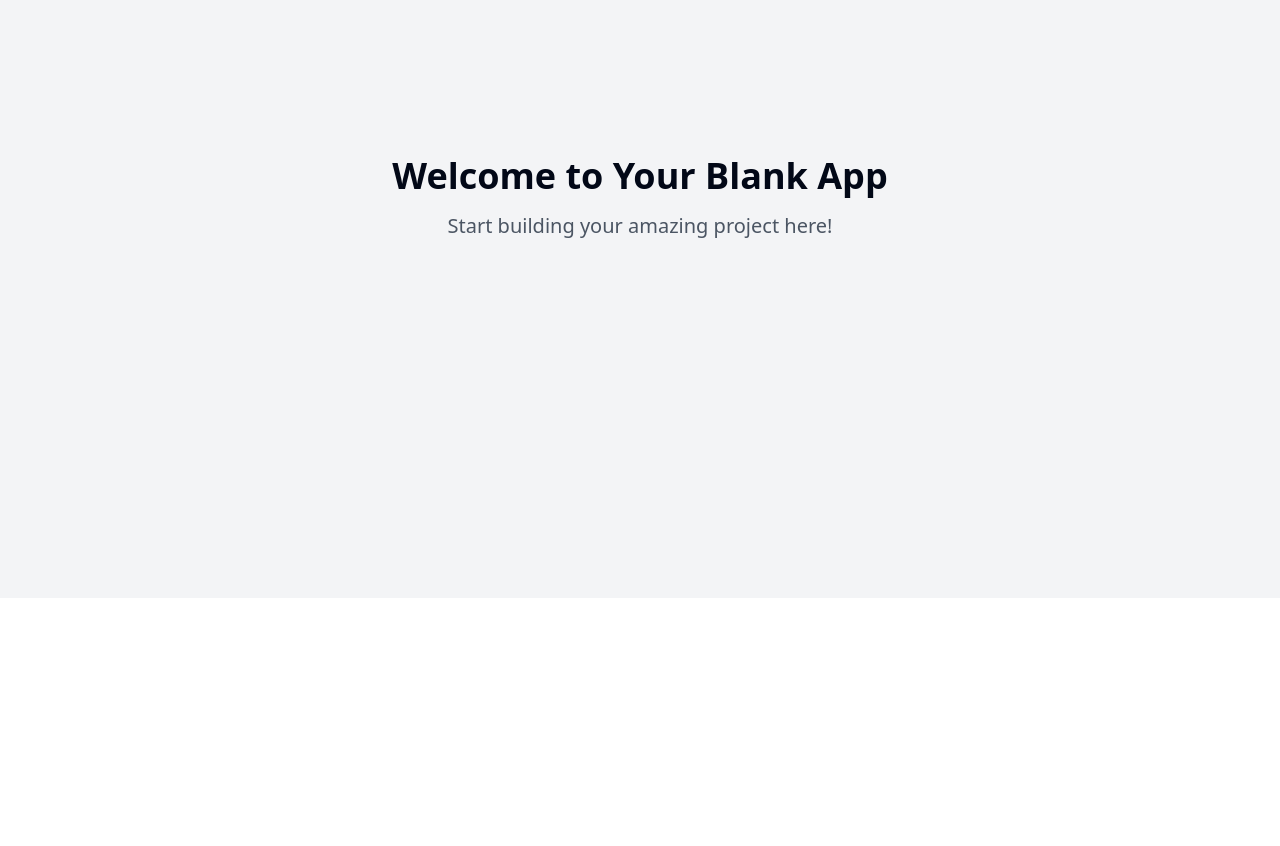
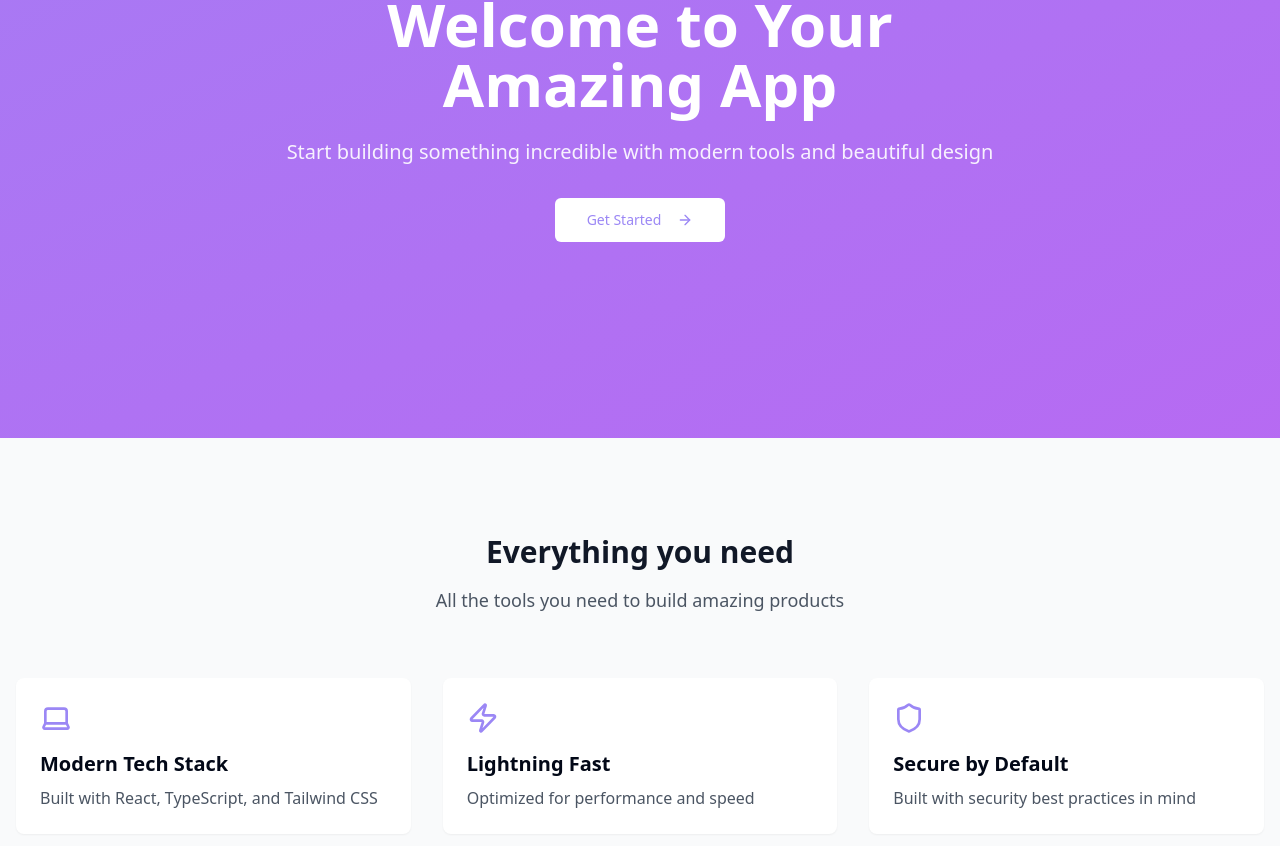
Before and after one commit to ihebchebbi1998tn4587/lively-react-spark, a React (Vite) app: page / in a window 1280 px wide. Shown: the part 202-1048 px from the top of the page. Before the commit the page ends 800 px from the top, so only its background shows below. Built offline with nearby package versions, Linux system fonts and the light colour scheme.

Commit message:
Start React application setup
Initialized the project for a React application, including necessary configurations and dependencies.
[skip gpt_engineer]

```diff
--- /dev/null
+++ b/src/components/Features.tsx
@@ -0,0 +1,50 @@
+import { Laptop, Shield, Zap } from "lucide-react";
+
+const features = [
+  {
+    icon: <Laptop className="h-8 w-8" />,
+    title: "Modern Tech Stack",
+    description: "Built with React, TypeScript, and Tailwind CSS",
+  },
+  {
+    icon: <Zap className="h-8 w-8" />,
+    title: "Lightning Fast",
+    description: "Optimized for performance and speed",
+  },
+  {
+    icon: <Shield className="h-8 w-8" />,
+    title: "Secure by Default",
+    description: "Built with security best practices in mind",
+  },
+];
+
+const Features = () => {
+  return (
+    <div className="py-24 bg-gray-50">
+      <div className="max-w-7xl mx-auto px-4">
+        <div className="text-center mb-16">
+          <h2 className="text-3xl font-bold text-gray-900 mb-4">
+            Everything you need
+          </h2>
+          <p className="text-lg text-gray-600">
+            All the tools you need to build amazing products
+          </p>
+        </div>
+        <div className="grid grid-cols-1 md:grid-cols-3 gap-8">
+          {features.map((feature, index) => (
+            <div
+              key={index}
+              className="p-6 bg-white rounded-lg shadow-sm hover:shadow-md transition-shadow duration-300"
+            >
+              <div className="text-primary mb-4">{feature.icon}</div>
+              <h3 className="text-xl font-semibold mb-2">{feature.title}</h3>
+              <p className="text-gray-600">{feature.description}</p>
+            </div>
+          ))}
+        </div>
+      </div>
+    </div>
+  );
+};
+
+export default Features;
--- /dev/null
+++ b/src/components/Hero.tsx
@@ -0,0 +1,26 @@
+import { ArrowRight } from "lucide-react";
+import { Button } from "./ui/button";
+
+const Hero = () => {
+  return (
+    <div className="min-h-[80vh] flex items-center justify-center bg-gradient-to-br from-primary to-secondary animate-gradient-y">
+      <div className="max-w-3xl mx-auto text-center px-4">
+        <h1 className="text-4xl md:text-6xl font-bold text-white mb-6">
+          Welcome to Your Amazing App
+        </h1>
+        <p className="text-lg md:text-xl text-white/90 mb-8">
+          Start building something incredible with modern tools and beautiful design
+        </p>
+        <Button
+          className="bg-white text-primary hover:bg-white/90 transition-all duration-300 group"
+          size="lg"
+        >
+          Get Started
+          <ArrowRight className="ml-2 h-4 w-4 group-hover:translate-x-1 transition-transform" />
+        </Button>
+      </div>
+    </div>
+  );
+};
+
+export default Hero;
--- a/src/pages/Index.tsx
+++ b/src/pages/Index.tsx
@@ -1,12 +1,11 @@
-// Update this page (the content is just a fallback if you fail to update the page)
+import Hero from "@/components/Hero";
+import Features from "@/components/Features";
 
 const Index = () => {
   return (
-    <div className="min-h-screen flex items-center justify-center bg-gray-100">
-      <div className="text-center">
-        <h1 className="text-4xl font-bold mb-4">Welcome to Your Blank App</h1>
-        <p className="text-xl text-gray-600">Start building your amazing project here!</p>
-      </div>
+    <div className="min-h-screen">
+      <Hero />
+      <Features />
     </div>
   );
 };
--- a/tailwind.config.ts
+++ b/tailwind.config.ts
@@ -12,85 +12,63 @@ export default {
   theme: {
     container: {
       center: true,
-			padding: '2rem',
+      padding: "2rem",
       screens: {
-				'2xl': '1400px'
-			}
+        "2xl": "1400px",
+      },
     },
     extend: {
       colors: {
-				border: 'hsl(var(--border))',
-				input: 'hsl(var(--input))',
-				ring: 'hsl(var(--ring))',
-				background: 'hsl(var(--background))',
-				foreground: 'hsl(var(--foreground))',
+        border: "hsl(var(--border))",
+        input: "hsl(var(--input))",
+        ring: "hsl(var(--ring))",
+        background: "hsl(var(--background))",
+        foreground: "hsl(var(--foreground))",
         primary: {
-					DEFAULT: 'hsl(var(--primary))',
-					foreground: 'hsl(var(--primary-foreground))'
+          DEFAULT: "#9b87f5",
+          foreground: "hsl(var(--primary-foreground))",
         },
         secondary: {
-					DEFAULT: 'hsl(var(--secondary))',
-					foreground: 'hsl(var(--secondary-foreground))'
+          DEFAULT: "#D946EF",
+          foreground: "hsl(var(--secondary-foreground))",
         },
         destructive: {
-					DEFAULT: 'hsl(var(--destructive))',
-					foreground: 'hsl(var(--destructive-foreground))'
+          DEFAULT: "hsl(var(--destructive))",
+          foreground: "hsl(var(--destructive-foreground))",
         },
         muted: {
-					DEFAULT: 'hsl(var(--muted))',
-					foreground: 'hsl(var(--muted-foreground))'
+          DEFAULT: "hsl(var(--muted))",
+          foreground: "hsl(var(--muted-foreground))",
         },
         accent: {
-					DEFAULT: 'hsl(var(--accent))',
-					foreground: 'hsl(var(--accent-foreground))'
+          DEFAULT: "hsl(var(--accent))",
+          foreground: "hsl(var(--accent-foreground))",
         },
         popover: {
-					DEFAULT: 'hsl(var(--popover))',
-					foreground: 'hsl(var(--popover-foreground))'
+          DEFAULT: "hsl(var(--popover))",
+          foreground: "hsl(var(--popover-foreground))",
         },
         card: {
-					DEFAULT: 'hsl(var(--card))',
-					foreground: 'hsl(var(--card-foreground))'
+          DEFAULT: "hsl(var(--card))",
+          foreground: "hsl(var(--card-foreground))",
         },
-				sidebar: {
-					DEFAULT: 'hsl(var(--sidebar-background))',
-					foreground: 'hsl(var(--sidebar-foreground))',
-					primary: 'hsl(var(--sidebar-primary))',
-					'primary-foreground': 'hsl(var(--sidebar-primary-foreground))',
-					accent: 'hsl(var(--sidebar-accent))',
-					'accent-foreground': 'hsl(var(--sidebar-accent-foreground))',
-					border: 'hsl(var(--sidebar-border))',
-					ring: 'hsl(var(--sidebar-ring))'
-				}
-			},
-			borderRadius: {
-				lg: 'var(--radius)',
-				md: 'calc(var(--radius) - 2px)',
-				sm: 'calc(var(--radius) - 4px)'
       },
       keyframes: {
-				'accordion-down': {
-					from: {
-						height: '0'
+        "gradient-y": {
+          "0%, 100%": {
+            "background-size": "400% 400%",
+            "background-position": "center top",
           },
-					to: {
-						height: 'var(--radix-accordion-content-height)'
-					}
+          "50%": {
+            "background-size": "200% 200%",
+            "background-position": "center center",
           },
-				'accordion-up': {
-					from: {
-						height: 'var(--radix-accordion-content-height)'
         },
-					to: {
-						height: '0'
-					}
-				}
       },
       animation: {
-				'accordion-down': 'accordion-down 0.2s ease-out',
-				'accordion-up': 'accordion-up 0.2s ease-out'
-			}
-		}
+        "gradient-y": "gradient-y 6s ease infinite",
+      },
+    },
   },
   plugins: [require("tailwindcss-animate")],
 } satisfies Config;
```
Lines whose indentation alone changed are shown as unchanged.
